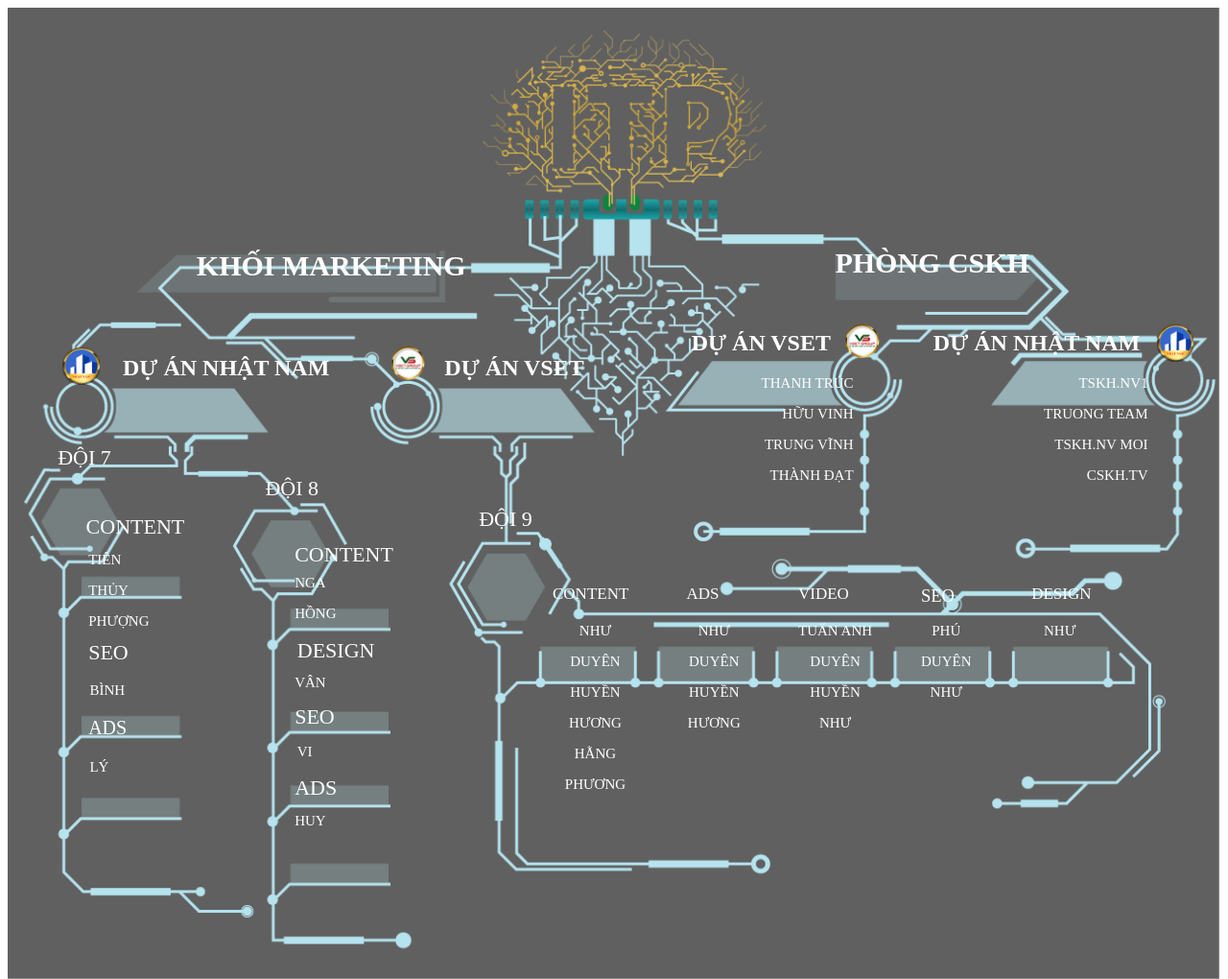
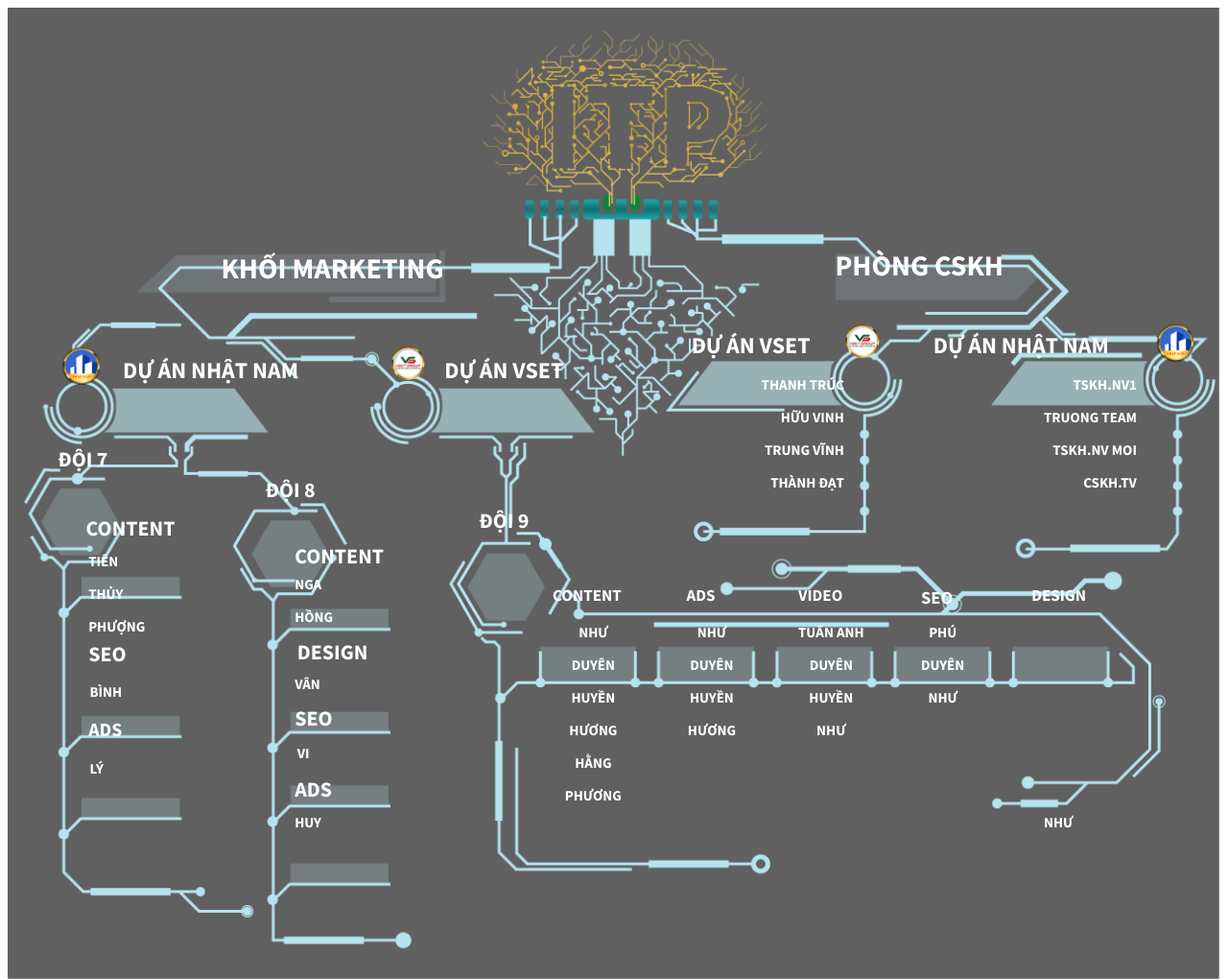
Before and after one commit to tronganhnguyenthanh/ITPLayout, a plain HTML site: page pages/index.html in a window 1280 px wide. Shown: the whole page at 96% size. Drawn offline with Linux system fonts and the light colour scheme.

Commit message:
update layout

```diff
--- a/assets/css/style.css
+++ b/assets/css/style.css
@@ -1,3 +1,7 @@
+body{
+  font-family: 'Source Sans Pro', sans-serif;
+  font-weight:bold;
+}
 
 .col-12{
   width:100%;
@@ -15,7 +19,7 @@
   text-transform:uppercase;
   color:#fff;
   position:absolute;
-  left:16%;
+  left:18% !important;
   top:53%;
   font-size:45px;
 }
@@ -24,7 +28,7 @@
   text-transform:uppercase;
   color:#fff;
   position:absolute;
-  left:70%;
+  left:70% !important;
   top:51.4%;
   font-size:45px;
 }
@@ -88,7 +92,7 @@ p{
 .content-team7-members{
   position:absolute;
   top:112%;
-  left:7.4%;
+  left:7.5%;
   font-size:25px;
 }
 
@@ -222,6 +226,7 @@ p{
   position:absolute;
   top:1102px;
   left:57%;
+  text-align:center;
 }
 
 .team9-ads-members{
@@ -292,7 +297,7 @@ p{
 
 .du-an-vset{
   position:absolute;
-  left:57.2%;
+  left:59% !important;
   top:66%;
   font-size:36px;
 }
@@ -306,7 +311,7 @@ p{
 
 .du-an-nhat-nam{
   position:absolute;
-  left:77%;
+  left:80%;
   top:66%;
   text-transform:uppercase;
   font-size:36px;
@@ -333,7 +338,7 @@ p{
 
   .itp{
     width:100%;
-    height:1150px;
+    height:1126px !important;
     border:none;
     background-image:url('../images/kich-thuoc-1440x1150.png');
     background-size:100%;
@@ -501,7 +506,7 @@ p{
 
   .team9-content-members{
     position:absolute;
-    top:105%;
+    top:104%;
     font-size:18.5px;
   }
 
@@ -518,7 +523,7 @@ p{
 
   .team9-ads-members{
     position:absolute;
-    top:105%;
+    top:104%;
     left:56%;
   }
 
@@ -531,7 +536,7 @@ p{
 
   .team9-video-members{
     position:absolute;
-    top:105%;
+    top:104%;
     left:65%;
     font-size:18.5px;
   }
@@ -545,7 +550,7 @@ p{
 
   .team9-seo-members{
     position:absolute;
-    top:105%;
+    top:104%;
     left:75%;
     font-size:18.5px;
   }
@@ -559,7 +564,7 @@ p{
 
   .team9-design-members{
     position:absolute;
-    top:105%;
+    top:104% !important;
     left:85%;
   }
 
@@ -572,7 +577,7 @@ p{
   .du-an-vset{
     position:absolute;
     top:51%;
-    left:57% !important;
+    left:58% !important;
     font-size:24.5px;
   }
 
@@ -596,7 +601,7 @@ p{
   .du-an-nhat-nam{
     position:absolute;
     top:51%;
-    left:77% !important;
+    left:79% !important;
     font-size:24.5px;
   }
 }
@@ -808,7 +813,7 @@ p{
   .du-an-vset{
     position:absolute;
     top:93%;
-    left:52.2%;
+    left:56% !important;
     font-size:25px;
     text-align:right !important;
   }
@@ -827,7 +832,7 @@ p{
     font-size:25px;
     position:absolute;
     top:93%;
-    left:75% !important;
+    left:77% !important;
   }
 
   .nhatnam-group-members{
@@ -840,7 +845,7 @@ p{
 
   .itp{
     width:100%;
-    height:1650px;
+    height:1500px !important;
     border:none;
     background-image:url('../images/Kich-thuoc-1600x1545.png');
     background-size:100%;
@@ -850,14 +855,14 @@ p{
   .marketing-department{
     position:absolute;
     top:76%;
-    left:16%;
+    left:15% !important;
     font-size:40px;
   }
 
   .customers-service{
     position:absolute;
-    top:75%;
-    left:69%;
+    top:75% ;
+    left:69% !important;
     font-size:40px;
   }
 
--- a/pages/index.html
+++ b/pages/index.html
@@ -5,7 +5,7 @@
     <meta name="viewport" content="width=device-width, initial-scale=1.0">
     <title>ITP Banner</title>
     <link rel="stylesheet" href="../assets/css/style.css">
-    <link href="https://fonts.googleapis.com/css2?family=Source+Sans+Pro:wght@600&display=swap" rel="stylesheet">
+    <link href="https://fonts.googleapis.com/css2?family=Source+Sans+Pro:wght@400;700&display=swap" rel="stylesheet">
 </head>
 <body>
   <div class="row">
```
